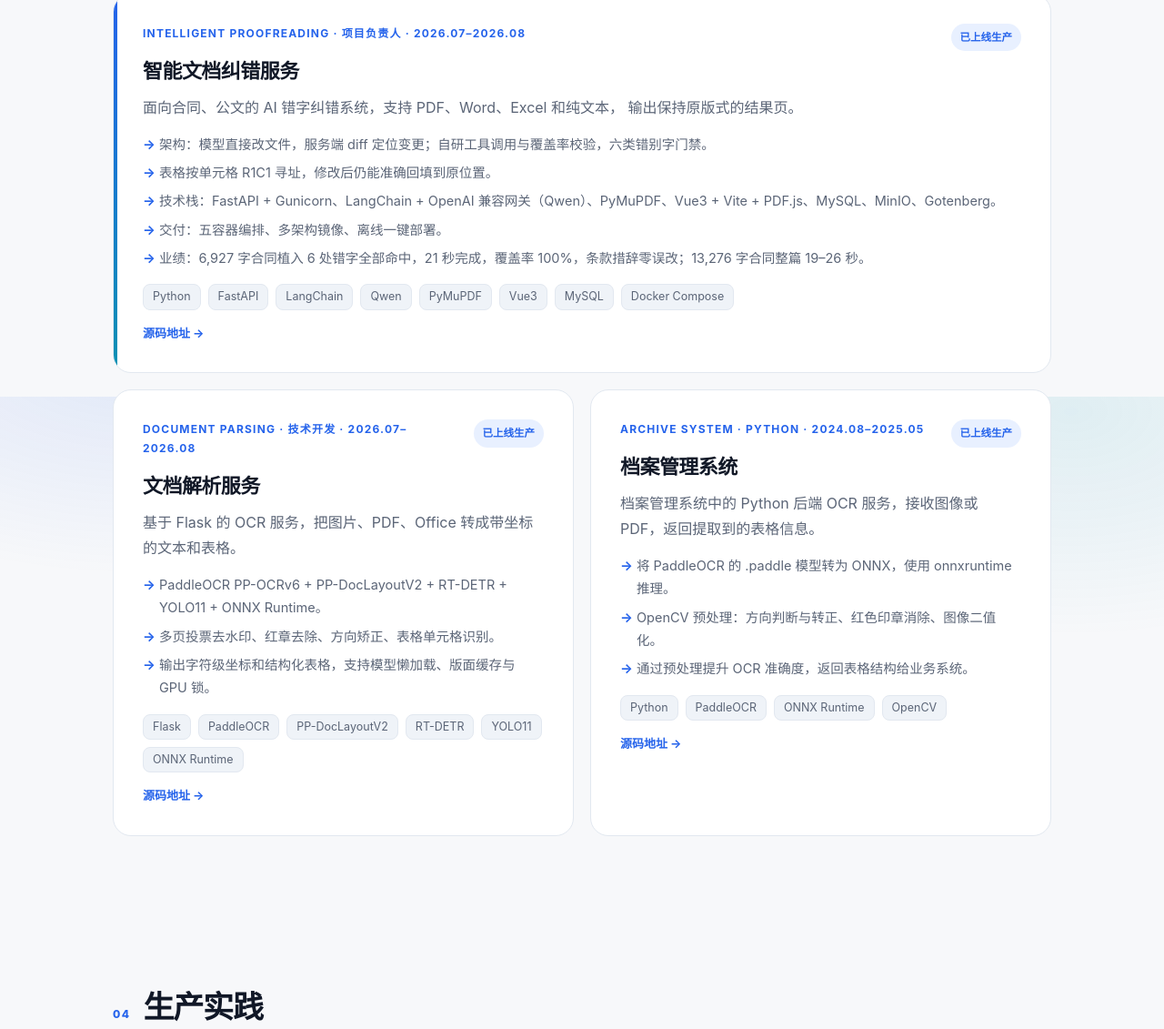
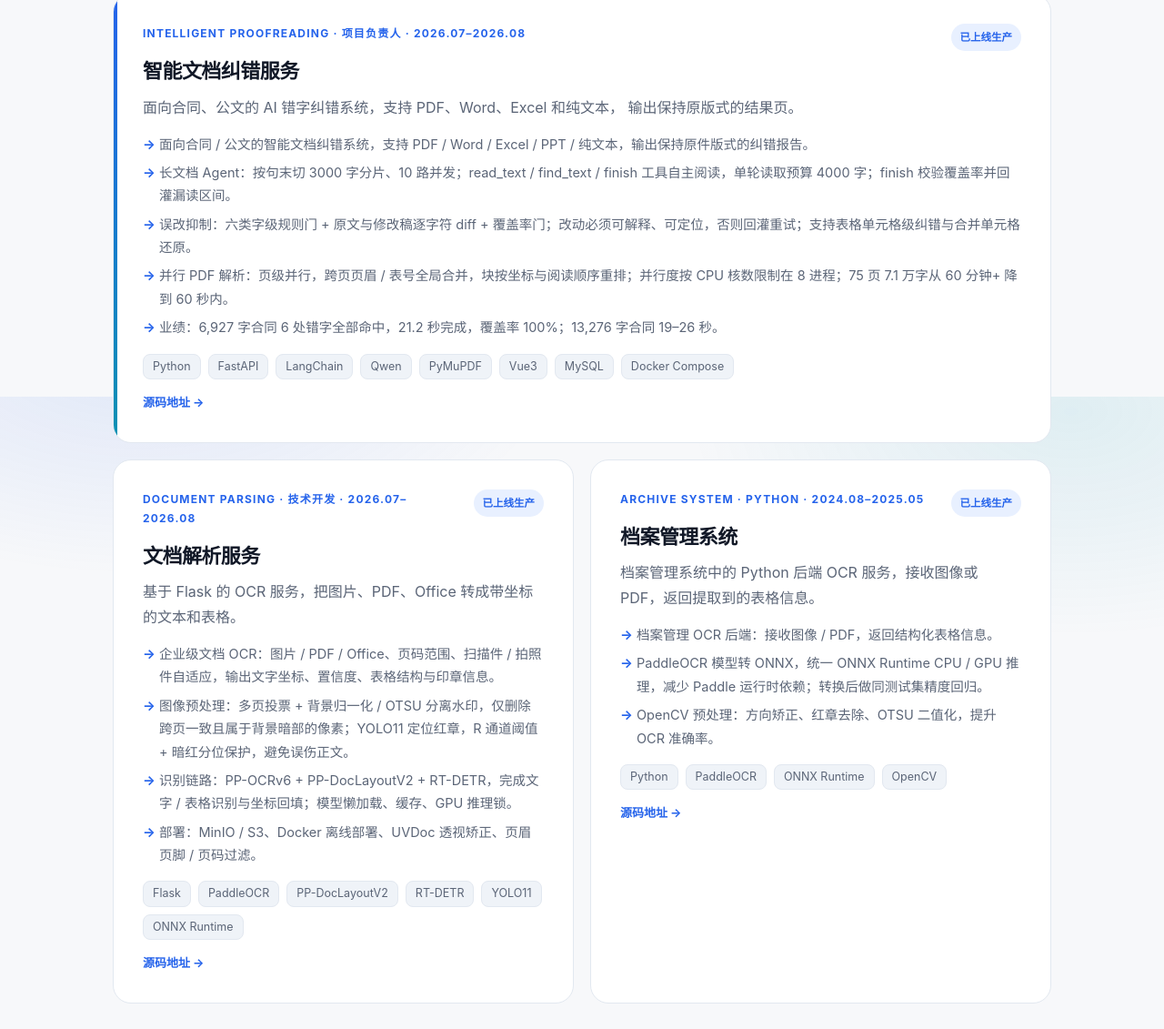
Before and after one commit to Yuanshuai/Yuanshuai.github.io, a plain HTML site: page index.html in a window 1280 px wide. Shown: the part 1964-3095 px from the top of the page at 91% size. Drawn offline with Linux system fonts and the light colour scheme.

Commit message:
Add method details for OCR and correction projects

```diff
--- a/index.html
+++ b/index.html
@@ -1056,11 +1056,11 @@
               输出保持原版式的结果页。
             </p>
             <ul class="bullets">
-              <li>架构：模型直接改文件，服务端 diff 定位变更；自研工具调用与覆盖率校验，六类错别字门禁。</li>
-              <li>表格按单元格 R1C1 寻址，修改后仍能准确回填到原位置。</li>
-              <li>技术栈：FastAPI + Gunicorn、LangChain + OpenAI 兼容网关（Qwen）、PyMuPDF、Vue3 + Vite + PDF.js、MySQL、MinIO、Gotenberg。</li>
-              <li>交付：五容器编排、多架构镜像、离线一键部署。</li>
-              <li>业绩：6,927 字合同植入 6 处错字全部命中，21 秒完成，覆盖率 100%，条款措辞零误改；13,276 字合同整篇 19–26 秒。</li>
+              <li>面向合同 / 公文的智能文档纠错系统，支持 PDF / Word / Excel / PPT / 纯文本，输出保持原件版式的纠错报告。</li>
+              <li>长文档 Agent：按句末切 3000 字分片、10 路并发；read_text / find_text / finish 工具自主阅读，单轮读取预算 4000 字；finish 校验覆盖率并回灌漏读区间。</li>
+              <li>误改抑制：六类字级规则门 + 原文与修改稿逐字符 diff + 覆盖率门；改动必须可解释、可定位，否则回灌重试；支持表格单元格级纠错与合并单元格还原。</li>
+              <li>并行 PDF 解析：页级并行，跨页页眉 / 表号全局合并，块按坐标与阅读顺序重排；并行度按 CPU 核数限制在 8 进程；75 页 7.1 万字从 60 分钟+ 降到 60 秒内。</li>
+              <li>业绩：6,927 字合同 6 处错字全部命中，21.2 秒完成，覆盖率 100%；13,276 字合同 19–26 秒。</li>
             </ul>
             <div class="tags">
               <span class="tag">Python</span>
@@ -1090,9 +1090,10 @@
                 基于 Flask 的 OCR 服务，把图片、PDF、Office 转成带坐标的文本和表格。
               </p>
               <ul class="bullets">
-                <li>PaddleOCR PP-OCRv6 + PP-DocLayoutV2 + RT-DETR + YOLO11 + ONNX Runtime。</li>
-                <li>多页投票去水印、红章去除、方向矫正、表格单元格识别。</li>
-                <li>输出字符级坐标和结构化表格，支持模型懒加载、版面缓存与 GPU 锁。</li>
+                <li>企业级文档 OCR：图片 / PDF / Office、页码范围、扫描件 / 拍照件自适应，输出文字坐标、置信度、表格结构与印章信息。</li>
+                <li>图像预处理：多页投票 + 背景归一化 / OTSU 分离水印，仅删除跨页一致且属于背景暗部的像素；YOLO11 定位红章，R 通道阈值 + 暗红分位保护，避免误伤正文。</li>
+                <li>识别链路：PP-OCRv6 + PP-DocLayoutV2 + RT-DETR，完成文字 / 表格识别与坐标回填；模型懒加载、缓存、GPU 推理锁。</li>
+                <li>部署：MinIO / S3、Docker 离线部署、UVDoc 透视矫正、页眉页脚 / 页码过滤。</li>
               </ul>
               <div class="tags">
                 <span class="tag">Flask</span>
@@ -1119,9 +1120,9 @@
                 档案管理系统中的 Python 后端 OCR 服务，接收图像或 PDF，返回提取到的表格信息。
               </p>
               <ul class="bullets">
-                <li>将 PaddleOCR 的 .paddle 模型转为 ONNX，使用 onnxruntime 推理。</li>
-                <li>OpenCV 预处理：方向判断与转正、红色印章消除、图像二值化。</li>
-                <li>通过预处理提升 OCR 准确度，返回表格结构给业务系统。</li>
+                <li>档案管理 OCR 后端：接收图像 / PDF，返回结构化表格信息。</li>
+                <li>PaddleOCR 模型转 ONNX，统一 ONNX Runtime CPU / GPU 推理，减少 Paddle 运行时依赖；转换后做同测试集精度回归。</li>
+                <li>OpenCV 预处理：方向矫正、红章去除、OTSU 二值化，提升 OCR 准确率。</li>
               </ul>
               <div class="tags">
                 <span class="tag">Python</span>
```
